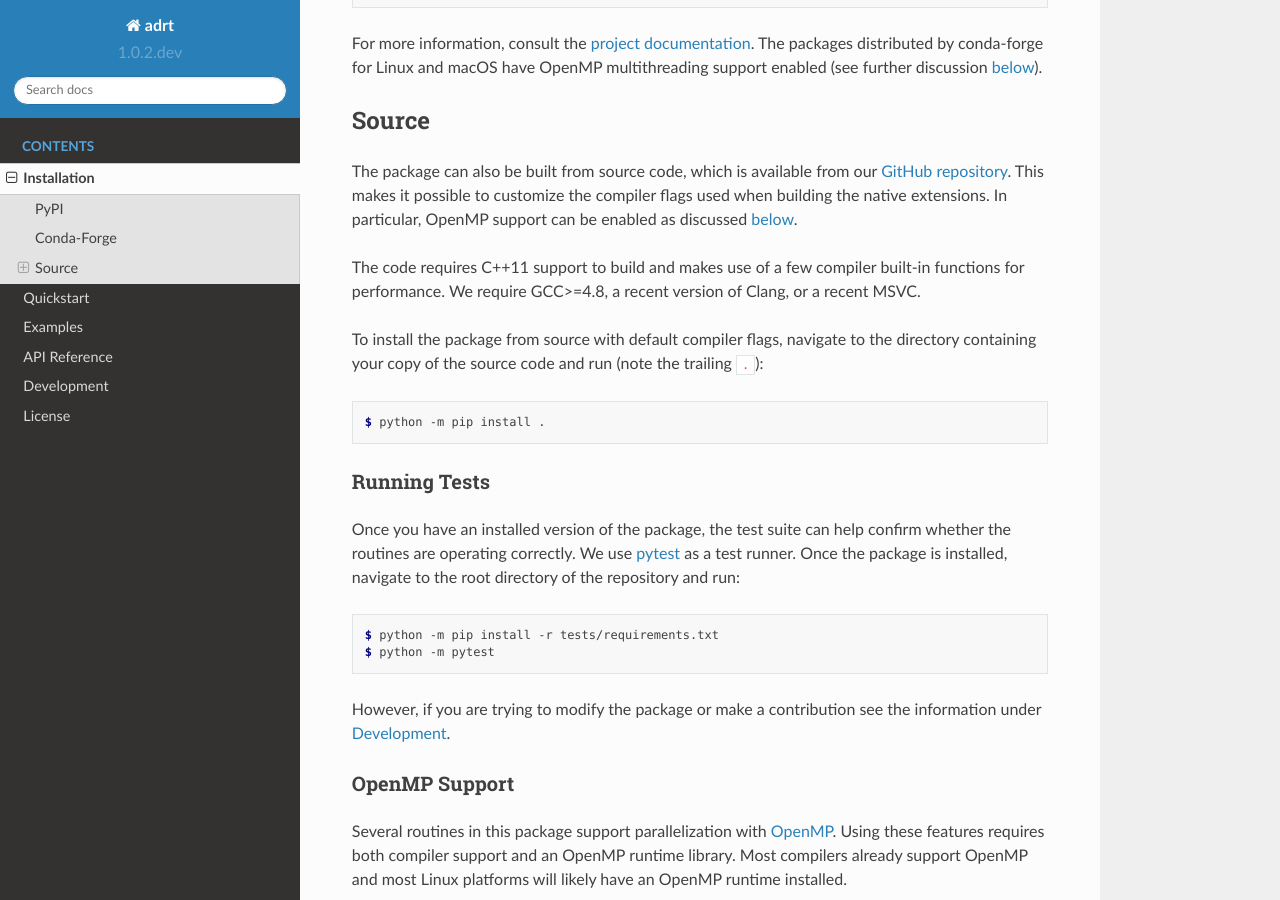
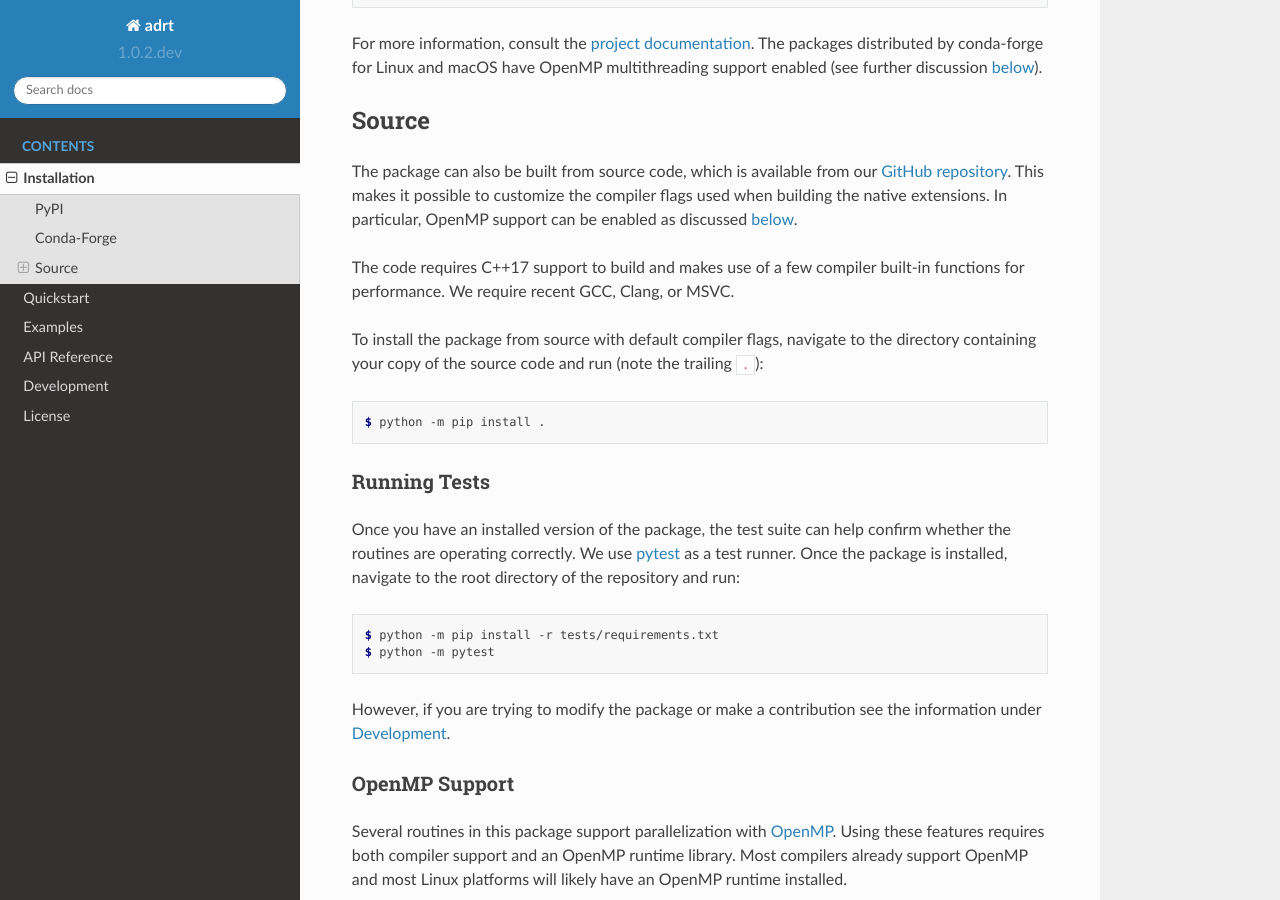
Before and after one commit to karlotness/adrt, a Sphinx documentation site: the page built from docs/install.rst, in a window 1280 px wide and 900 px high, scrolled down 656 px. Built offline with Sphinx 7.4.7 and the Read the Docs theme 2.0.0, drawn with Linux system fonts in a browser that asks for light colours.

Commit message:
Update language standard to C++17.
NumPy now uses this version as well so this requirement should not be
overly strict.

```diff
--- a/docs/develop.contribute.rst
+++ b/docs/develop.contribute.rst
@@ -12,7 +12,7 @@ them first either by opening an issue, or in the `discussion section
 For development you will need:
 
 * Python
-* A C++ compiler with support for C++11 (recent GCC, Clang, or MSVC)
+* A C++ compiler with support for C++17 (recent GCC, Clang, or MSVC)
 * `tox <https://tox.wiki/>`__
 * Git and a GitHub account (if you want to submit your changes to the
   project)
@@ -106,7 +106,7 @@ Don't use Python :pycode:`assert` statements except in tests.
 C++
 ...
 
-Use only features from C++11. The standard library can be used, but
+Use only features from C++17. The standard library can be used, but
 only parts which do not require special C++ runtime support. In
 particular this means no functionality which throws exceptions or
 requires cleanup after exceptions (only trivially-destructible types).
@@ -216,7 +216,7 @@ script ``tools/download_catch2.py`` to retrieve one (requires
 
 Then on a Linux system, run::
 
-  $ g++ -std=c++11 -g -Wall -Wextra -Wpedantic $(find src/adrt tests/cpp/ -name '*.cpp' -not -name 'adrt_cdefs_py.cpp') -I src/adrt/ -o tests/cpp/test_all
+  $ g++ -std=c++17 -g -Wall -Wextra -Wpedantic $(find src/adrt tests/cpp/ -name '*.cpp' -not -name 'adrt_cdefs_py.cpp') -I src/adrt/ -o tests/cpp/test_all
   $ tests/cpp/test_all
 
 A similar compilation process should work on other systems. Generally,
--- a/docs/install.rst
+++ b/docs/install.rst
@@ -47,9 +47,9 @@ This makes it possible to customize the compiler flags used when
 building the native extensions. In particular, OpenMP support can be
 enabled as discussed :ref:`below <openmp-build>`.
 
-The code requires C++11 support to build and makes use of a few
-compiler built-in functions for performance. We require GCC>=4.8, a
-recent version of Clang, or a recent MSVC.
+The code requires C++17 support to build and makes use of a few
+compiler built-in functions for performance. We require recent GCC,
+Clang, or MSVC.
 
 To install the package from source with default compiler flags,
 navigate to the directory containing your copy of the source code and
--- a/setup.py
+++ b/setup.py
@@ -40,8 +40,8 @@ import sys
 
 
 COMPILER_EXTRA_ARGS = {
-    "unix": ["-std=c++11"],
-    "msvc": ["/std:c++14"],
+    "unix": ["-std=c++17"],
+    "msvc": ["/std:c++17"],
 }
 
 
```
Also changed, not shown: 2 other files.
